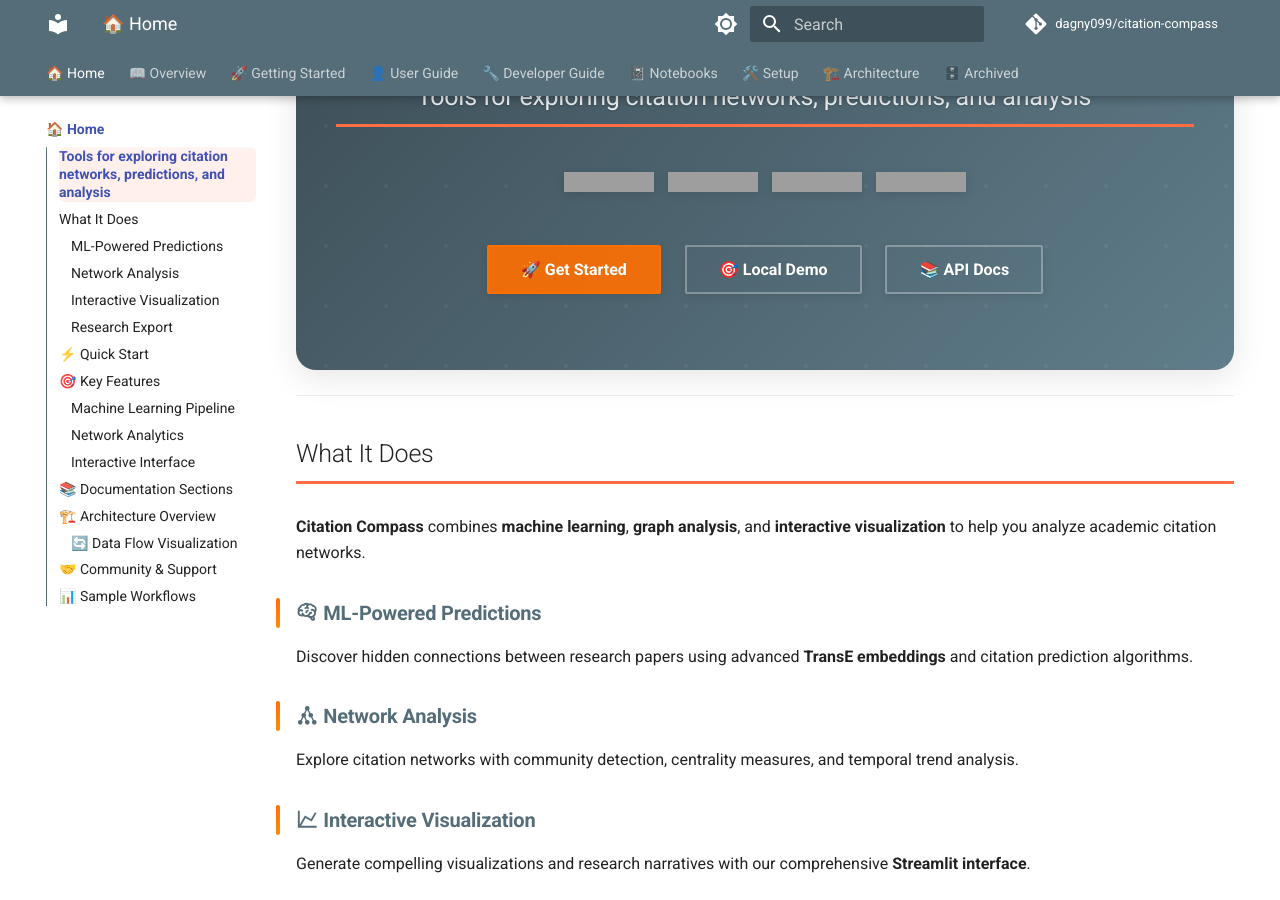
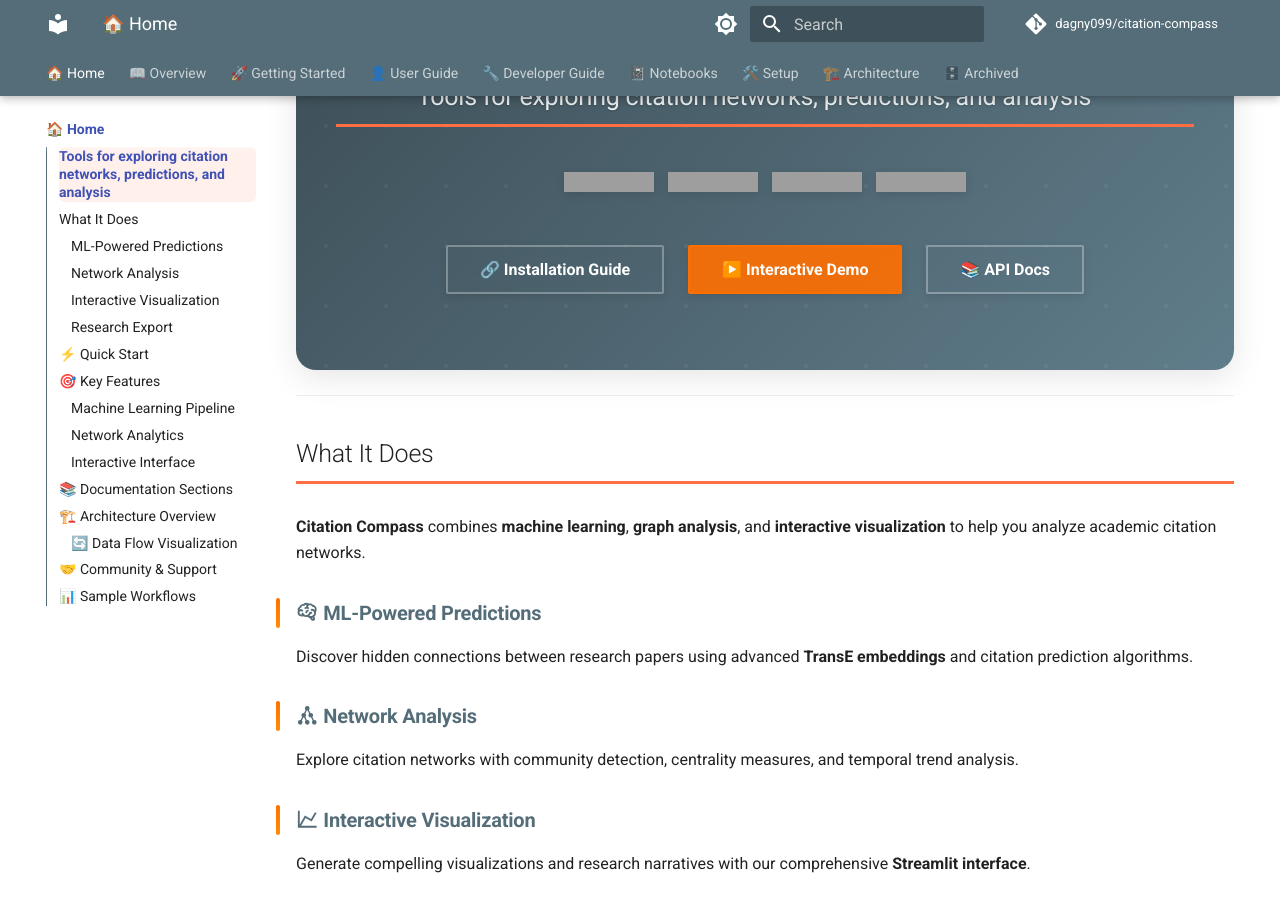
Before and after one commit to dagny099/citation-compass, an MkDocs documentation site: the page built from docs/index.md, in a window 1280 px wide and 900 px high, scrolled down 432 px. Built offline with MkDocs 1.6.1 and Material for MkDocs 9.7.7, drawn with Linux system fonts in a browser that asks for light colours; comment, search, counter and statistics services are not loaded; grey boxes are pictures that could not be loaded.

Commit message:
fixed: doc index links

```diff
--- a/docs/index.md
+++ b/docs/index.md
@@ -16,8 +16,8 @@
 </div>
 
 <div class="hero-buttons" markdown>
-[🚀 Get Started](getting-started/installation.md){ .md-button .md-button--primary }
-[🎯 Local Demo](http://localhost:8501/){ .md-button }
+[🔗 Installation Guide](getting-started/installation.md){ .md-button }
+[▶️ Interactive Demo](https://cartography.barbhs.com/){ .md-button .md-button--primary }
 [📚 API Docs](api.md){ .md-button }
 </div>
 
```
